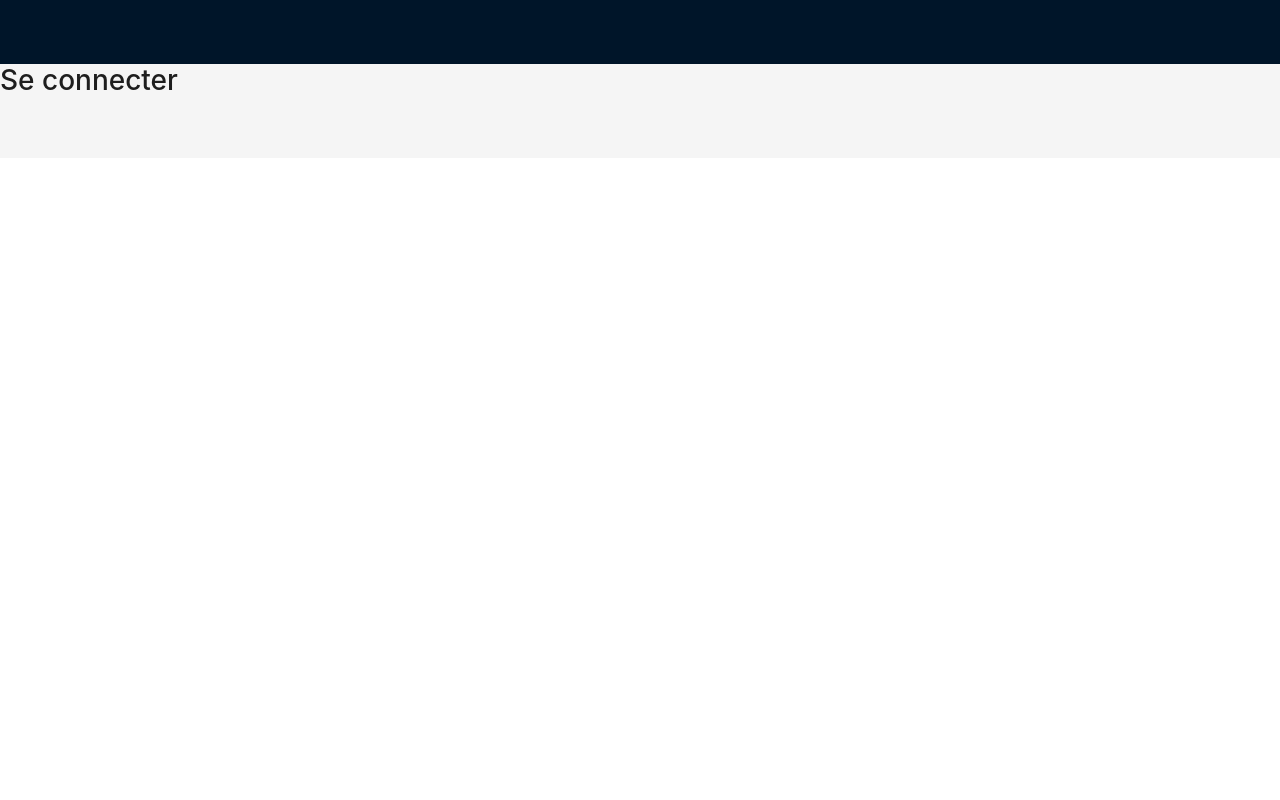
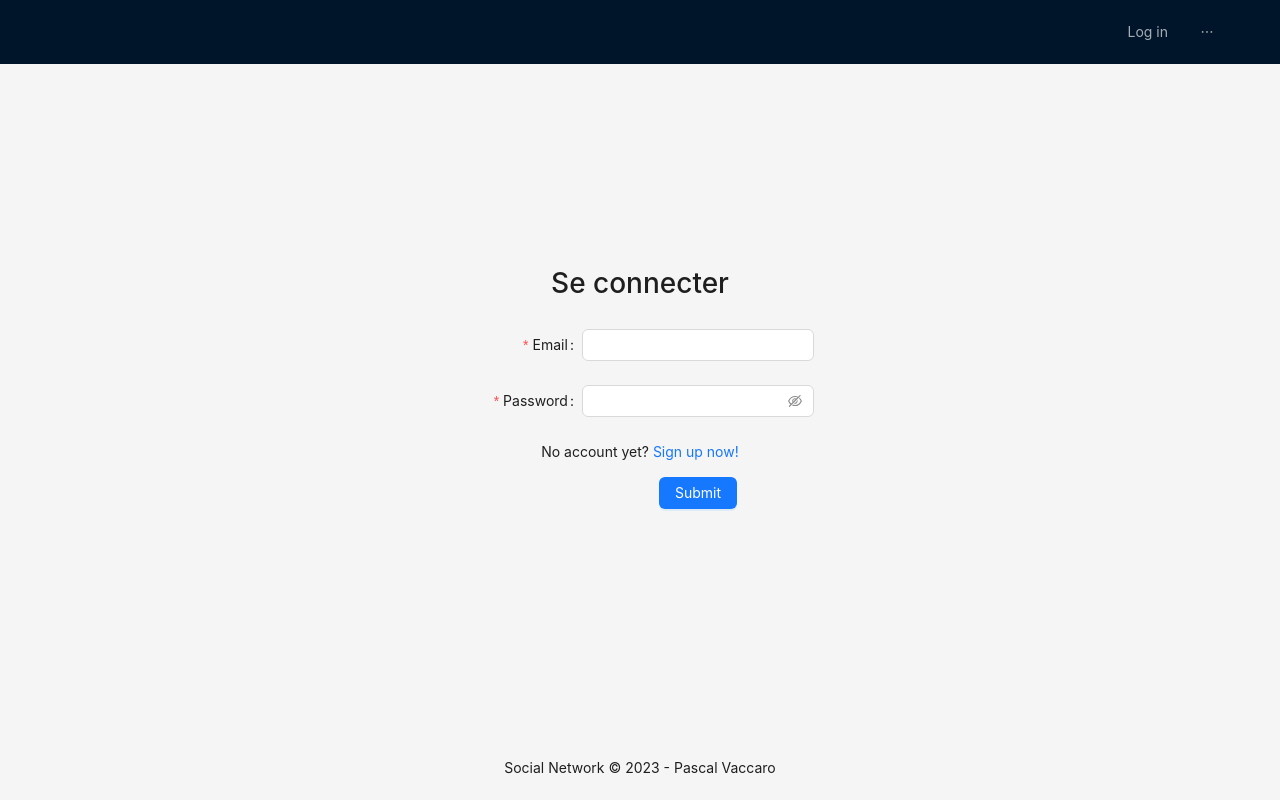
Before and after one commit to Le-Bocal-Academy/social-network-webm4-marseille, a React (Create React App) app: page /login in a window 1280 px wide. Built offline with nearby package versions, Linux system fonts and the light colour scheme.

Commit message:
feat: signin/login a user

```diff
--- a/src/App.css
+++ b/src/App.css
@@ -1,38 +1,20 @@
-.App {
-  text-align: center;
+.App-header {
+  height: 64px;
+  display: flex;
+  flex-direction: row;
+  justify-content: flex-end;
 }
-
-.App-logo {
-  height: 40vmin;
-  pointer-events: none;
-}
-
-@media (prefers-reduced-motion: no-preference) {
-  .App-logo {
-    animation: App-logo-spin infinite 20s linear;
-  }
-}
-
-.App-header {
-  background-color: #282c34;
-  min-height: 100vh;
+.App-content {
+  padding: 1rem;
+  flex-grow: 1;
   display: flex;
   flex-direction: column;
   align-items: center;
   justify-content: center;
-  font-size: calc(10px + 2vmin);
-  color: white;
+  gap: 1rem;
 }
 
-.App-link {
-  color: #61dafb;
+.App-footer {
+  height: 64px;
+  text-align: center;
 }
-
-@keyframes App-logo-spin {
-  from {
-    transform: rotate(0deg);
-  }
-  to {
-    transform: rotate(360deg);
-  }
-}
--- a/src/App.js
+++ b/src/App.js
@@ -1,16 +1,27 @@
-import { Layout } from 'antd';
-import { Outlet } from 'react-router-dom';
+import { Layout, Menu } from 'antd';
+import { Link, Outlet } from 'react-router-dom';
+import './App.css';
 
 const { Header, Content, Footer } = Layout;
 
 function App() {
   return (
-    <Layout>
-      <Header></Header>
-      <Content>
+    <Layout style={{ minHeight: '100vh' }}>
+      <Header className="App-header">
+        <Menu
+          theme="dark"
+          mode="horizontal"
+          defaultSelectedKeys={['2']}
+          items={[
+            { key: 'login', label: <Link to="/login">Log in</Link> },
+            { key: 'signin', label: <Link to="/signin">Sign in</Link> },
+          ]}
+        />
+      </Header>
+      <Content className="App-content">
         <Outlet />
       </Content>
-      <Footer></Footer>
+      <Footer className="App-footer">Social Network &copy; 2023 - Pascal Vaccaro</Footer>
     </Layout>
   );
 }
--- /dev/null
+++ b/src/components/AuthForm.js
@@ -0,0 +1,129 @@
+import { Button, Form, Input, notification, Typography } from 'antd';
+import { Link, useLocation, useNavigate } from 'react-router-dom';
+
+const { Paragraph } = Typography;
+
+function AuthForm(props) {
+  const navigate = useNavigate();
+
+  const location = useLocation();
+  const [api, contextHolder] = notification.useNotification();
+
+  async function onFormSubmit(values) {
+    const success = await props.onSubmit(values).catch(err => api.error({
+      message: 'An error occurred',
+      description: <p>{err.message}</p>,
+      key: 'auth-server',
+      duration: 5,
+    }));
+    if (success) navigate("/");
+  }
+
+  function onFormError(errorInfo) {
+    const description = errorInfo.errorFields.map(err => (
+      <li key={err.name[0]}>{err.errors[0]}</li>
+    ))
+    api.error({
+      message: 'An error occurred',
+      description: <ul>{description}</ul>,
+      key: 'auth-form',
+      duration: 2000,
+    });
+  }
+
+  return (
+    <Form
+      name="auth"
+      labelCol={{
+        span: 8,
+      }}
+      wrapperCol={{
+        span: 16,
+      }}
+      style={{
+        maxWidth: 600,
+        textAlign: 'center'
+      }}
+      initialValues={props.initialValues ?? {}}
+      onFinish={onFormSubmit}
+      onFinishFailed={onFormError}
+      autoComplete="off"
+    >
+      {contextHolder}
+      <Form.Item
+        label="Email"
+        name="email"
+        rules={[
+          {
+            required: true,
+            message: 'Please input your email!',
+          },
+        ]}
+      >
+        <Input type="email" />
+      </Form.Item>
+
+      <Form.Item
+        label="Password"
+        name="password"
+        rules={[
+          {
+            required: true,
+            message: 'Please input your password!',
+          },
+        ]}
+      >
+        <Input.Password />
+      </Form.Item>
+
+      {location.pathname === '/signin' ? (
+        <>
+          <Form.Item
+            label="First Name"
+            name="firstname"
+            rules={[
+              {
+                required: true,
+                message: 'Please input your first name!'
+              }
+            ]}
+          >
+            <Input />
+          </Form.Item>
+          <Form.Item
+            label="Last Name"
+            name="lastname"
+            rules={[
+              {
+                required: true,
+                message: 'Please input your last name!'
+              }
+            ]}
+          >
+            <Input />
+          </Form.Item>
+          <Paragraph>
+            Already have an account? <Link to="/login">Login now!</Link>
+          </Paragraph>
+        </>
+      ) : (
+        <Paragraph>
+          No account yet? <Link to="/signin">Sign up now!</Link>
+        </Paragraph>
+      )}
+
+      <Form.Item
+        wrapperCol={{
+          offset: 8,
+          span: 16,
+        }}
+      >
+        <Button type="primary" htmlType="submit">
+          Submit
+        </Button>
+      </Form.Item>
+    </Form>
+  )
+}
+
+export default AuthForm;
--- a/src/pages/Login.js
+++ b/src/pages/Login.js
@@ -1,8 +1,16 @@
+import AuthForm from "../components/AuthForm";
+import { login } from '../lib/api';
+
 function Login() {
+  async function handleSuccess({ email, password }) {
+    return login(email, password);
+  }
+
   return (
-    <div>
+    <>
       <h1>Se connecter</h1>
-    </div>
+      <AuthForm onSubmit={handleSuccess} />
+    </>
   )
 }
 
--- a/src/pages/Signin.js
+++ b/src/pages/Signin.js
@@ -1,8 +1,17 @@
+import AuthForm from "../components/AuthForm";
+import { login, signin } from "../lib/api";
+
 function Signin() {
+  async function handleSuccess({ email, password, firstname, lastname }) {
+    const success = await signin(email, password, firstname, lastname);
+    if (success) return login(email, password);
+  }
+
   return (
-    <div>
+    <>
       <h1>Créer un compte</h1>
-    </div>
+      <AuthForm onSubmit={handleSuccess} />
+    </>
   )
 }
 
```
